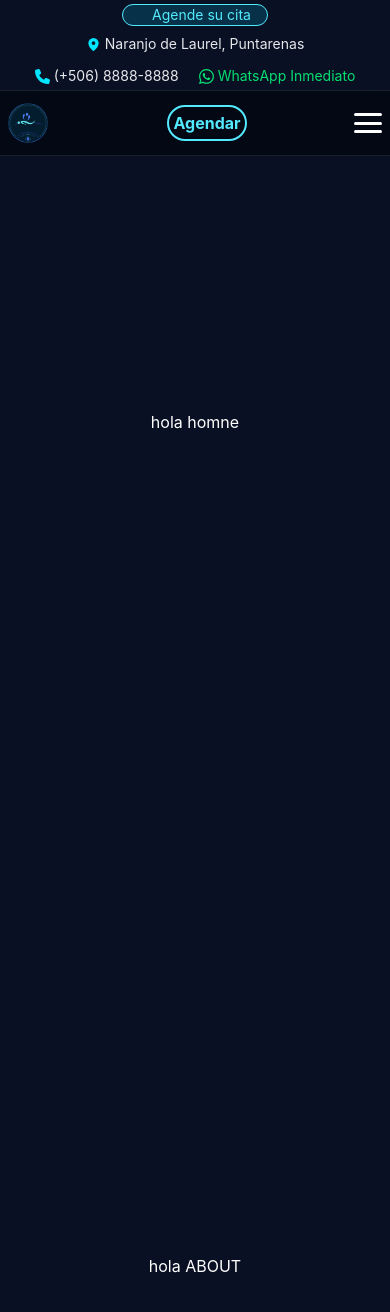
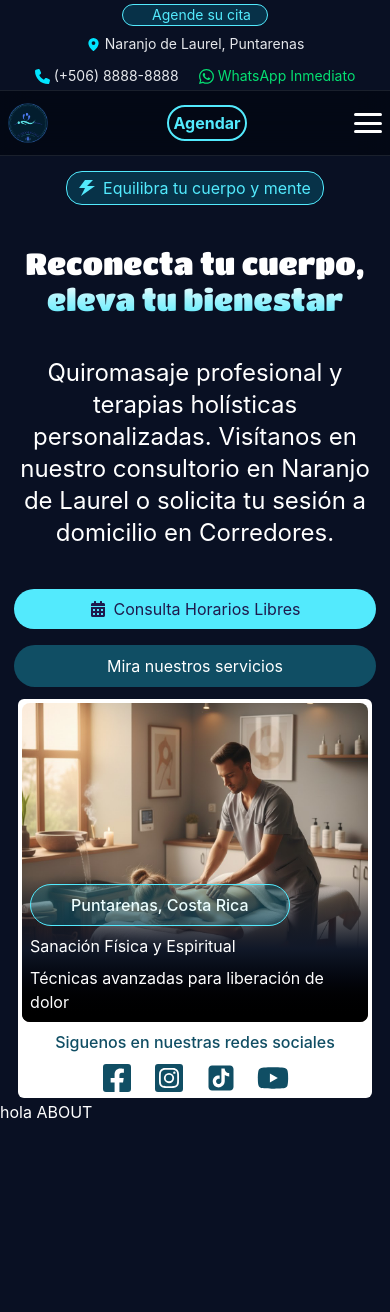
Before and after one commit to RolDev-22/quiromassage_landingpage, a React (Vite) app: page / in a window 390 px wide. Shown: the top 1312 px of the page. Built offline with nearby package versions, Linux system fonts and the light colour scheme; a web font is replaced by a local one.

Commit message:
Se culmina la seccion home, se agregan imagenes necesarias y se ajusta el responsive, asi tambien se ajusta el responsive de header, Navbar y topbar para no causar interferencia de interface

```diff
--- a/src/components/Layout/Header/Header.tsx
+++ b/src/components/Layout/Header/Header.tsx
@@ -8,7 +8,7 @@ export const Header = () => {
   const [active, setActive] = useState(false);
 
   return (
-    <header className="fixed w-full">
+    <header className="sticky top-0 w-full z-99">
       <TopBar />
       <section className="flex flex-row justify-between items-center py-3 px-2 gap-2 md:justify-between md:px-3 xl:px-10 bg-gray-950/80 backdrop-blur-lg border-cyan-50/10 border-b border-t">
         <article className="flex flex-wrap items-center justify-center text-center gap-3 select-none">
--- a/src/components/Layout/Header/Navbar/Navbar.tsx
+++ b/src/components/Layout/Header/Navbar/Navbar.tsx
@@ -6,7 +6,7 @@ const Navbar = ({ active }: NavbarProps) => {
   return (
     <nav
       className={`${active ? "flex flex-col absolute top-full left-0 w-full bg-gray-950 p-4 border-b border-cyan-50/10 shadow-lg" : "hidden"} lg:flex lg:flex-row lg:static lg:w-auto lg:shadow-none lg:bg-transparent lg:p-0 lg:border-none`}>
-      <ul className="font-light w-1xl flex flex-col items-center md:flex-row  justify-around text-1xl gap-3 xl:text-2xl xl:gap-5 2xl:gap-10 ">
+      <ul className="font-light w-1xl flex flex-col items-center md:flex-row  justify-around text-sm gap-3  xl:text-lg xl:gap-5 2xl:gap-10 ">
         <a href="#" className="cursor-pointer lg:hover:text-cyan-300">
           Inicio
         </a>
--- a/src/components/Layout/Header/TopBar/TopBar.tsx
+++ b/src/components/Layout/Header/TopBar/TopBar.tsx
@@ -10,7 +10,7 @@ const TopBar = () => {
 
   useEffect(() => {
     const handleScroll = () => {
-      if (window.scrollY > 10) {
+      if (window.scrollY > 30) {
         setScrollActive(true);
       } else {
         setScrollActive(false);
@@ -24,7 +24,7 @@ const TopBar = () => {
 
   return (
     <div
-      className={`${scrollActive ? "hidden" : "block"} text-gray-200 flex flex-wrap px-5 py-1 justify-center md:justify-between text-sm gap-3 text-center xl:px-20`}>
+      className={`${scrollActive ? "hidden" : "block"} smallScrren text-gray-200 flex flex-wrap px-5 py-1 justify-center md:justify-between text-sm gap-3 text-center xl:px-20`}>
       <div className="flex flex-wrap gap-2 justify-center">
         <a
           href="#"
--- a/src/pages/Home.tsx
+++ b/src/pages/Home.tsx
@@ -1,7 +1,82 @@
+import { ImPower } from "react-icons/im";
+import { FaCalendarAlt } from "react-icons/fa";
+import { FaFacebookSquare } from "react-icons/fa";
+import { FaInstagramSquare } from "react-icons/fa";
+import { AiFillTikTok } from "react-icons/ai";
+import { FaYoutube } from "react-icons/fa";
+import ImgBg from "/img1.jpg";
+
 export default function Home() {
   return (
     <section id="home" className="sharedStyle">
-      <h2>hola homne</h2>
+      <div className="flex flex-col w-full p-0.5 md:flex-col md:w-3xl md:self-center lg:flex-row lg:w-4xl xl:w-6xl 2xl:w-full">
+        <div className="flex flex-col p-3 gap-10 lg:w-2/3 xl:gap-5 2xl:gap-10 2xl:w-2/4">
+          <span className="flex items-center self-center gap-2 p-1 px-3 rounded-2xl text-cyan-300 bg-cyan-500/20 border border-cyan-300 lg:self-start ">
+            <ImPower /> Equilibra tu cuerpo y mente
+          </span>
+          <h1 className="title text-3xl text-center md:text-5xl md:w-2xl md:self-center lg:w-12/12 lg:self-start lg:text-left xl:text-8xl 2xl:text-9xl">
+            Reconecta tu cuerpo,{" "}
+            <span className="inline-block bg-linear-to-b from-white via-cyan-200 to-cyan-300 bg-clip-text text-transparent">
+              eleva tu bienestar
+            </span>
+          </h1>
+          <h4 className="self-center text-center text-2xl md:w-3/4 lg:w-full lg:text-justify">
+            Quiromasaje profesional y terapias holísticas personalizadas.
+            Visítanos en nuestro consultorio en Naranjo de Laurel o solicita tu
+            sesión a domicilio en Corredores.
+          </h4>
+          <div className="flex flex-col gap-4 lg:flex-row">
+            <a
+              href="#"
+              className="flex p-2 bg-cyan-300 text-indigo-950 justify-center items-center gap-2 rounded-full px-10 md:w-7/12 md:self-center">
+              <FaCalendarAlt /> Consulta Horarios Libres
+            </a>
+            <a
+              href="#"
+              className="flex p-2 bg-cyan-900 justify-center px-10 rounded-full border border-transparent md:w-7/12 md:self-center lg:hover:border-cyan-300">
+              Mira nuestros servicios
+            </a>
+          </div>
+        </div>
+        <div className="flex flex-col w-full justify-start items-center lg:w-1/3 2xl:w-2/4">
+          <article className="flex flex-col p-1 bg-white rounded-md gap-2 w-11/12 h-11/12 lg:w-full lg:h-12/12 xl:h-20/20 2xl:h-17/20 ">
+            <figure className="relative rounded-lg overflow-hidden lg:h-full">
+              <img
+                className="w-full h-auto object-cover xl:h-12/12"
+                src={ImgBg}
+                alt="image-presentation"
+              />
+              <div className="absolute w-full flex flex-col bottom-0 p-2 items-start gap-2 z-30 bg-linear-to-b from-transparent via-gray-900 to-black">
+                <span className="bg-cyan-500/20 text-cyan-50 py-2 px-10 rounded-full font-medium border border-cyan-300">
+                  Puntarenas, Costa Rica
+                </span>
+                <h3>Sanación Física y Espiritual</h3>
+                <h5>Técnicas avanzadas para liberación de dolor</h5>
+              </div>
+            </figure>
+
+            <div className="flex flex-col text-center gap-2">
+              <span className="text-cyan-900 font-medium">
+                Siguenos en nuestras redes sociales
+              </span>
+              <ul className="flex flex-row gap-5 justify-center text-cyan-900">
+                <li className="hover:text-blue-600">
+                  <FaFacebookSquare size={32} />
+                </li>
+                <li className="hover:text-amber-500">
+                  <FaInstagramSquare size={32} />
+                </li>
+                <li className="hover:text-black">
+                  <AiFillTikTok size={32} />
+                </li>
+                <li className="hover:text-red-600">
+                  <FaYoutube size={32} />
+                </li>
+              </ul>
+            </div>
+          </article>
+        </div>
+      </div>
     </section>
   );
 }
--- a/src/styles/index.css
+++ b/src/styles/index.css
@@ -39,8 +39,9 @@ body {
 }
 
 .sharedStyle {
-  display: grid;
-  place-items: center;
+  display: flex;
+  flex-direction: column;
+  justify-content: start;
   min-height: 100dvh;
 }
 
@@ -54,6 +55,12 @@ body {
   animation-timeline: scroll(root block);
 }
 
+@media screen and (width <= 320px) {
+  .smallScrren {
+    display: none;
+  }
+}
+
 @keyframes progress-grow {
   from {
     width: 0%;
```
Also changed, not shown: public/img1.jpg (added).
